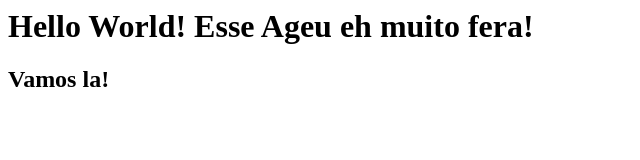
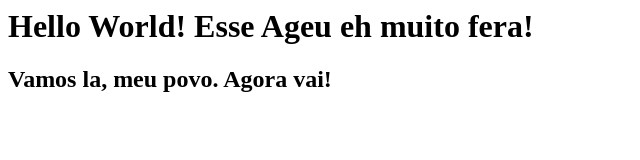
Before and after one commit to ageuleandro1/Meus-Estudos, a plain HTML site: page public-html/index.html in a window 1280 px wide. Shown: the whole page, without its empty margins (0-640 px from the left). Drawn offline with Linux system fonts and the light colour scheme.

Commit message:
Add o texto: Agora vai!

```diff
--- a/public-html/index.html
+++ b/public-html/index.html
@@ -4,7 +4,7 @@
             Hello World! Esse Ageu eh muito fera!
         </h1>
         <h2>
-            Vamos la!
+            Vamos la, meu povo. Agora vai!
         </h2>
     </body>
 </html>
```
Also changed, not shown: 1 other file.
